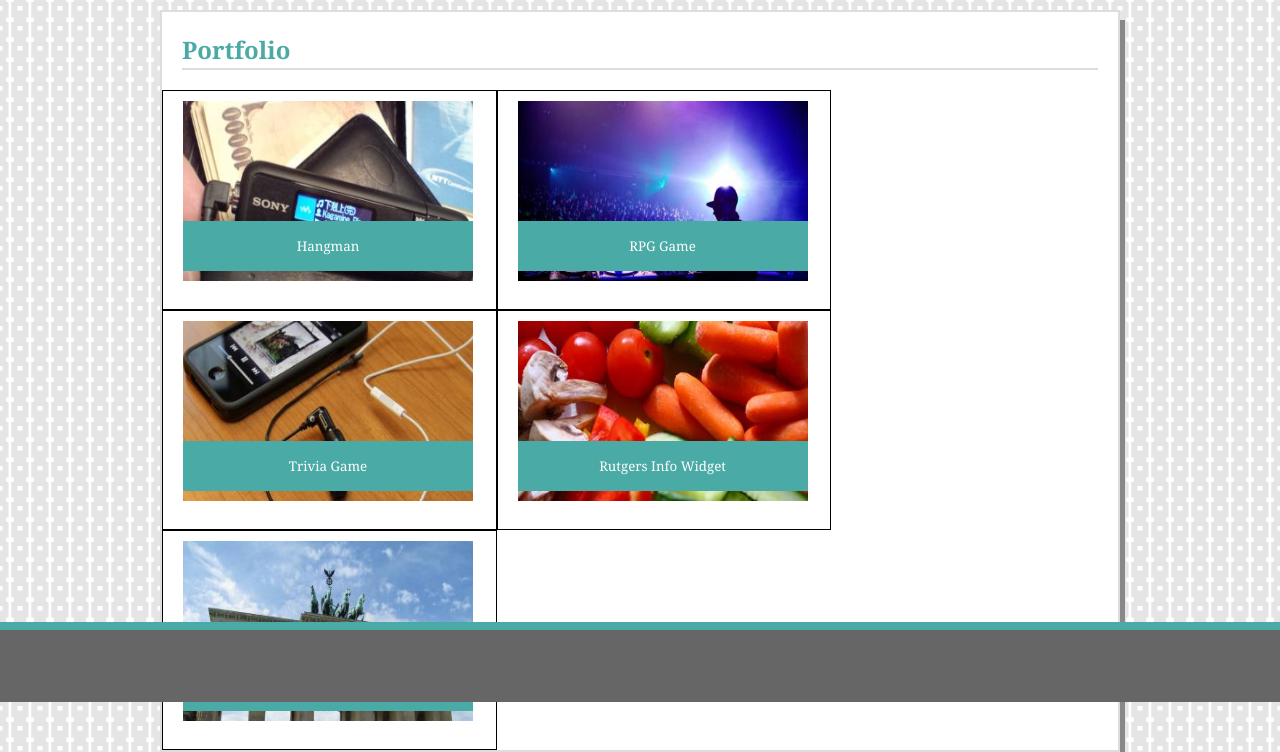
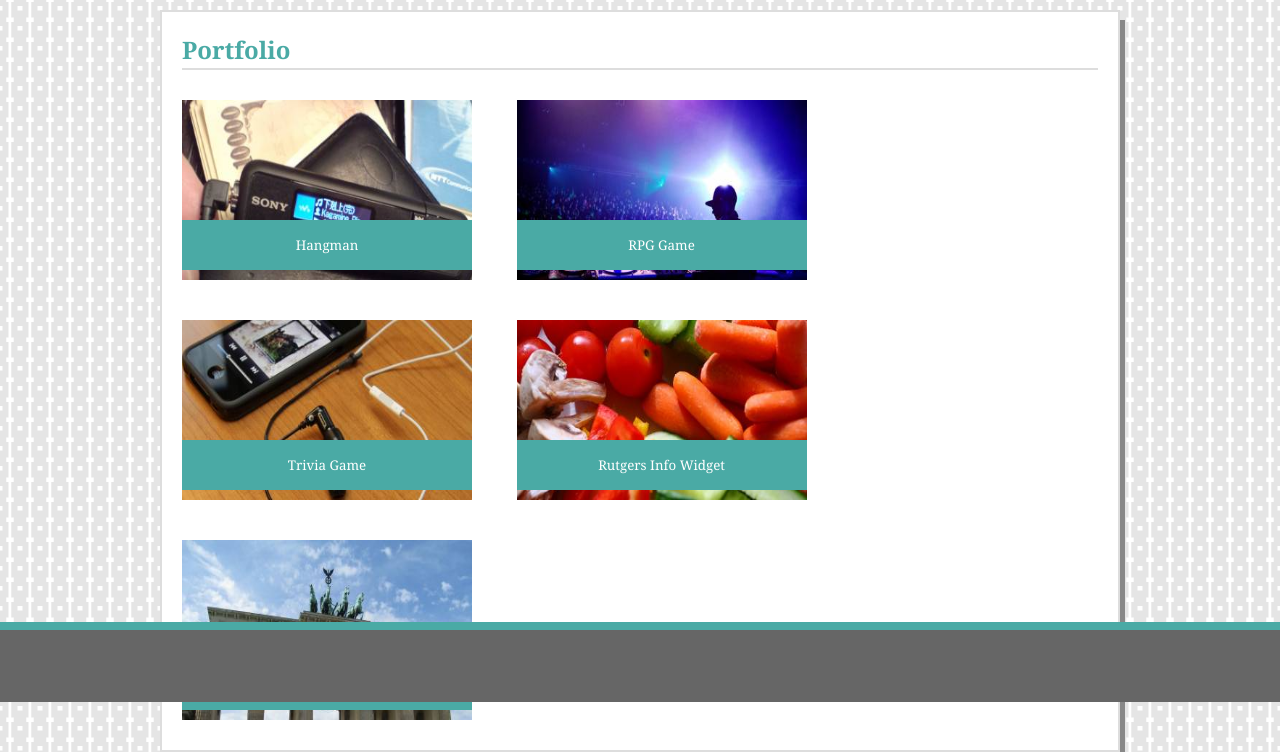
Before and after one commit to edwardsjtimothy/Responsive-Portfolio, a plain HTML site: page portfolio.html in a window 1280 px wide. Shown: the part 98-850 px from the top of the page. Drawn offline with Linux system fonts and the light colour scheme.

Commit message:
portfolio page sizing almost ready

```diff
--- a/assets/css/style.css
+++ b/assets/css/style.css
@@ -154,13 +154,7 @@ input[type=submit]:hover {
     float: left;
     width: 35%;
     height: 220px;
-    border: 1px solid black;
 }
-
-/* .row {
-  overflow-x:auto;
-  overflow-y: auto;
-} */
 
 
 row:after {
@@ -313,4 +307,9 @@ row:after {
         position: relative;
         left: 120px;
     }
+
+    .photo-banner {
+        position: relative;
+        left: 120px;
+    }
 }
--- a/portfolio.html
+++ b/portfolio.html
@@ -35,33 +35,33 @@
                         </div>
 
                         <div class="column">
-                                <!-- <div class="port-item"> -->
+                                <div class="port-item">
                                         <button class="photo-banner">RPG Game</button>
                                         <img class="portfolio-photos" src="assets/images/pig.jpg" alt="a DJ">
-                                <!-- </div> -->
+                                </div>
                         </div>
 
                         <div class="column">
-                                <!-- <div class="port-item"> -->
+                                <div class="port-item">
                                         <button class="photo-banner">Trivia Game</button>
                                         <img class="portfolio-photos" src="assets/images/restaurant.jpg"
                                                 alt="an Iphone">
-                                <!-- </div> -->
+                                </div>
                         </div>
 
                         <div class="column">
-                                <!-- <div class="port-item"> -->
+                                <div class="port-item">
                                         <button class="photo-banner">Rutgers Info Widget</button>
                                         <img class="portfolio-photos" src="assets/images/surfing.jpg"
                                                 alt="sliced vegetables">
-                                <!-- </div> -->
+                                </div>
                         </div>
 
                         <div class="column">
-                                <!-- <div class="port-item"> -->
+                                <div class="port-item">
                                         <button class="photo-banner">Rock Paper Scissors</button>
                                         <img class="portfolio-photos" src="assets/images/sushi.jpg" alt="a monument">
-                                <!-- </div> -->
+                                </div>
                         </div>
 
                 </div>
```
